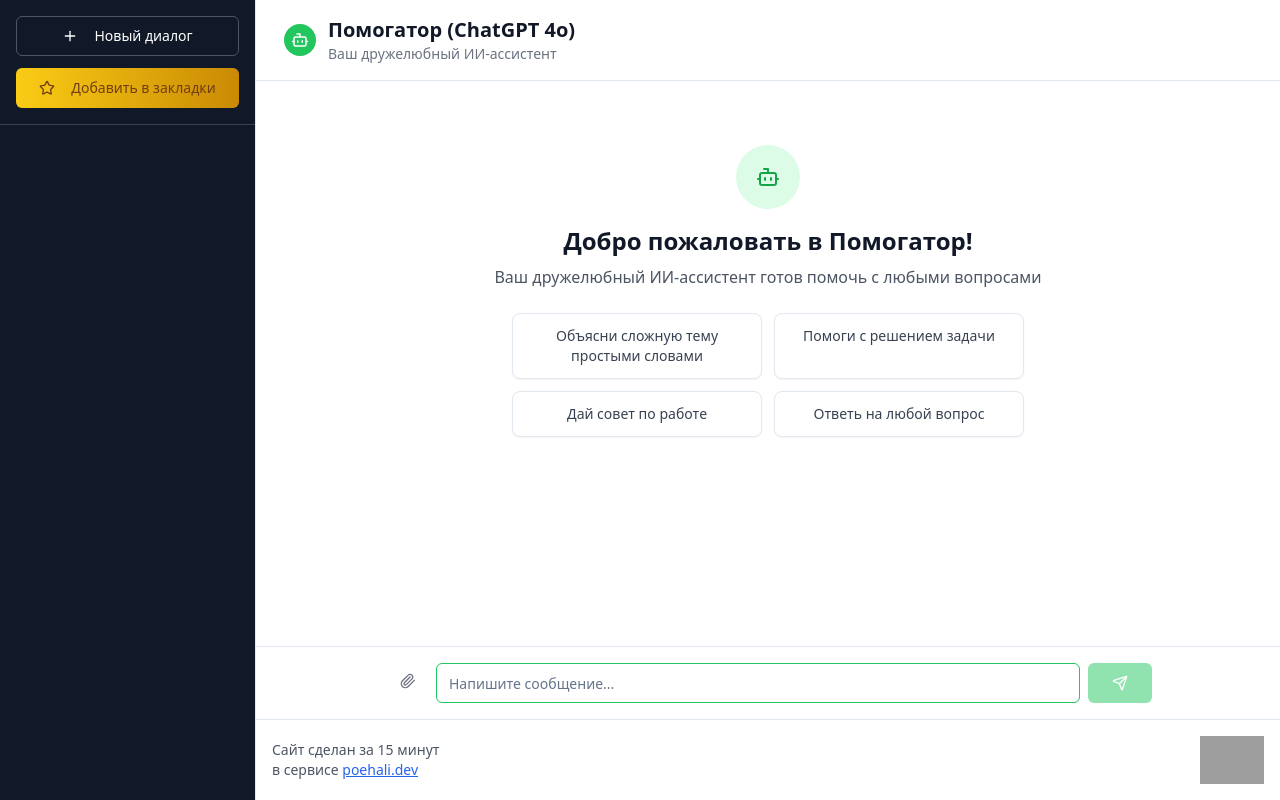
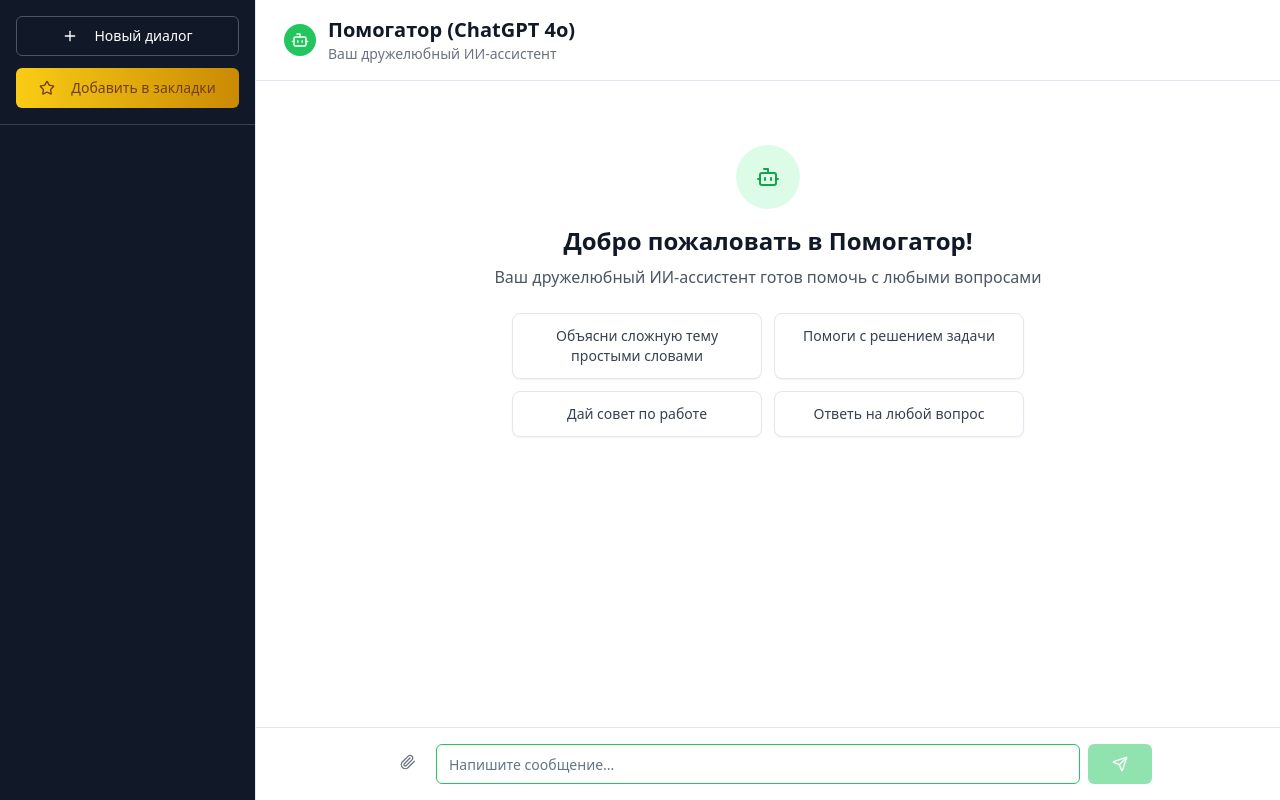
Before and after one commit to pr-poehali-dev/friendly-assistant-project, a React (Vite) app: page / in a window 1280 px wide. Built offline with nearby package versions, Linux system fonts and the light colour scheme; grey boxes are pictures that could not be loaded.

Commit message:
Удаление футера из ответа

```diff
--- a/src/pages/Index.tsx
+++ b/src/pages/Index.tsx
@@ -294,33 +294,7 @@ const Index = () => {
           onKeyPress={handleKeyPress}
         />
 
-        {/* Footer */}
-        <div className="border-t p-4 bg-white">
-          <div className="flex items-center justify-between">
-            <div className="text-sm text-gray-600">
-              <p>Сайт сделан за 15 минут</p>
-              <p>в сервисе <a
-                href="https://poehali.dev/?utm_source=pmgtor"
-                target="_blank"
-                rel="noopener noreferrer"
-                className="text-blue-600 hover:text-blue-800 underline"
-              >poehali.dev</a></p>
-            </div>
 
-            <a
-              href="https://poehali.dev/?utm_source=pmgtor"
-              target="_blank"
-              rel="noopener noreferrer"
-              className="transition-transform hover:scale-105"
-            >
-              <img
-                src="https://cdn.poehali.dev/intertnal/img/created-badge.svg"
-                alt="Created with poehali.dev"
-                className="w-auto h-12"
-              />
-            </a>
-          </div>
-        </div>
 
         {/* Rate Limit Modal */}
         <RateLimitModal
```
